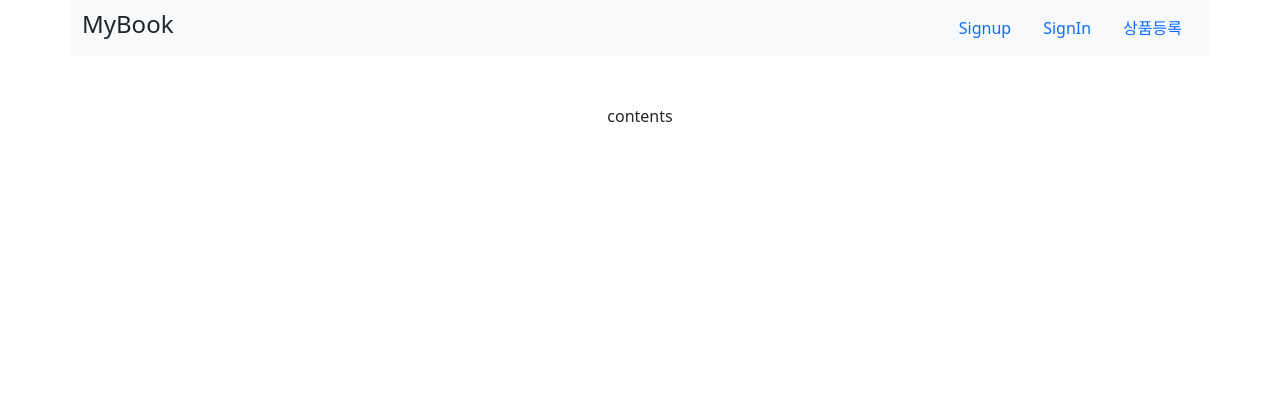
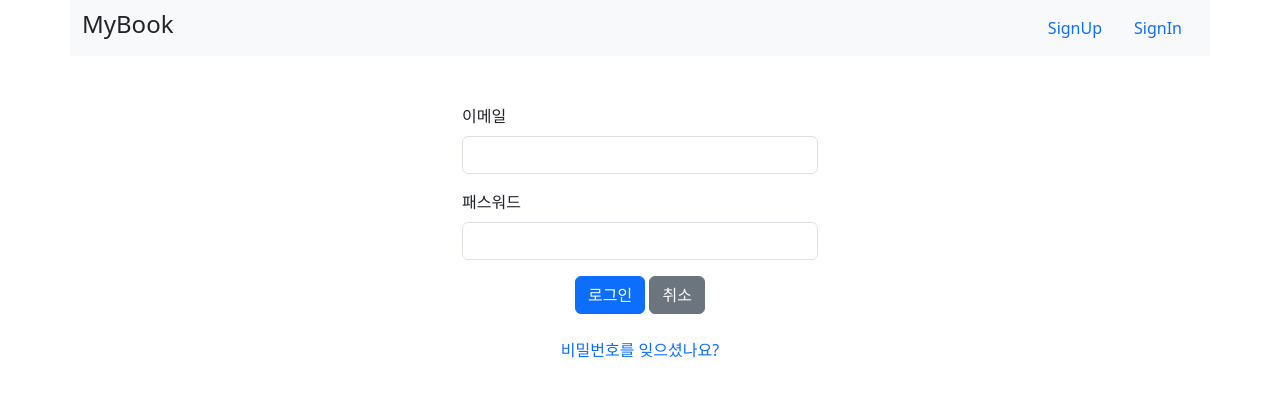
Before and after one commit to jisunipark/my-book, a Flask app: page /signin in a window 1280 px wide. Shown: the top 397 px of the page. Run offline with Flask 3, Linux system fonts and the light colour scheme; some libraries are stand-ins or nearby versions.

Commit message:
Fix typo

```diff
--- a/appmain/templates/signin.html
+++ b/appmain/templates/signin.html
@@ -1,11 +1,10 @@
-<!-- 예지님 로그인 -->
 <!DOCTYPE html>
 <html lang="ko">
 <head>
     <meta charset="UTF-8">
     <meta name="viewport" content="width=device-width, initial-scale=1.0">
     <link rel="stylesheet" href="/static/css/bootstrap.min.css">
-  <title>MyBook</title>
+    <title>로그인</title>
 </head>
 <body>
     <div class="container">
@@ -16,7 +15,7 @@
             <div class="col-6">
                 <ul class="nav justify-content-end">
                   <li class="nav-item">
-            <a class="nav-link" id="signup_link" href="/signup">Signup</a>
+                    <a class="nav-link" id="signup_link" href="/signup">SignUp</a>
                   </li>
                   <li class="nav-item">
                     <a class="nav-link" id="signin_link" href="/signin">SignIn</a>
@@ -27,18 +26,77 @@
                   <li class="nav-item">
                     <a class="nav-link" id="myinfo_link" href="/myinfo">MyInfo</a>
                   </li>
-          <li class="nav-item">
-            <a class="nav-link" id="create_article_link" href="/create_article">상품등록</a>
-          </li>
                 </ul>
             </div>
         </div>
     </div>
     <div class="container mt-5">
-    <div class="row">
-      <div class="col" style="text-align: center">contents</div>
+        <div class="row justify-content-center">
+            <div class="col-4">
+                <form>
+                    <div>
+                        <label for="email_input" class="form-label">이메일</label>
+                        <input type="text" class="form-control" id="email_input">
+                    </div>
+                    <div class="mt-3">
+                    <label for="password_input" class="form-label">패스워드</label>
+                        <input type="password" class="form-control" id="password_input">
+                    </div>
+                </form>
+            </div>
+        </div>
+        <div class="row justify-content-center mt-3">
+            <div class="col-4 text-center">
+                <button type="button" class="btn btn-primary" id="submit_button">로그인</button>
+                <button type="button" class="btn btn-secondary" id="cancel_button">취소</button>
+            </div>
+        </div>
+        <div class="row justify-content-center mt-4">
+            <div class="col-4 text-center">
+                <a class="link-primary text-decoration-none" href="/resetpw">비밀번호를 잊으셨나요?</a>
+            </div>
         </div>
     </div>
 </body>
+
 <script type="text/javascript" src="/static/js/navbar.js"></script>
+<script>
+    const email = document.querySelector('#email_input');
+    const passwd = document.querySelector('#password_input');
+
+    function onSubmitHandler() {
+
+        let formData = new FormData();
+
+        formData.set("email", email.value);
+        formData.set("passwd", passwd.value);
+
+        fetch('/api/user/signin', {
+            method: 'POST',
+            body: formData
+        }).then((response) => {
+            // 복구된 JSON 객체를 반환한다.
+            return response.json();
+        }).then((resBody) => {
+            window.sessionStorage.setItem("authtoken", resBody["authtoken"]);
+            window.sessionStorage.setItem("username", resBody["username"]);
+            let url = '/home';
+            window.location.replace(url);
+        }).catch((error) => {
+            console.log('[Error]signin:', error);
+        });
+    }
+
+    let submitButton = document.querySelector('#submit_button');
+    submitButton.addEventListener('click', onSubmitHandler);
+
+    function onCancelHandler() {
+        let url = '/home';
+        window.location.replace(url);
+    }
+
+    let cancelButton = document.querySelector('#cancel_button');
+    cancelButton.addEventListener('click', onCancelHandler);
+
+</script>
 </html>
```
Also changed, not shown: appmain/templates/signup.html (+10 -1 lines), myBook.db. Lines whose indentation alone changed are shown as unchanged.
